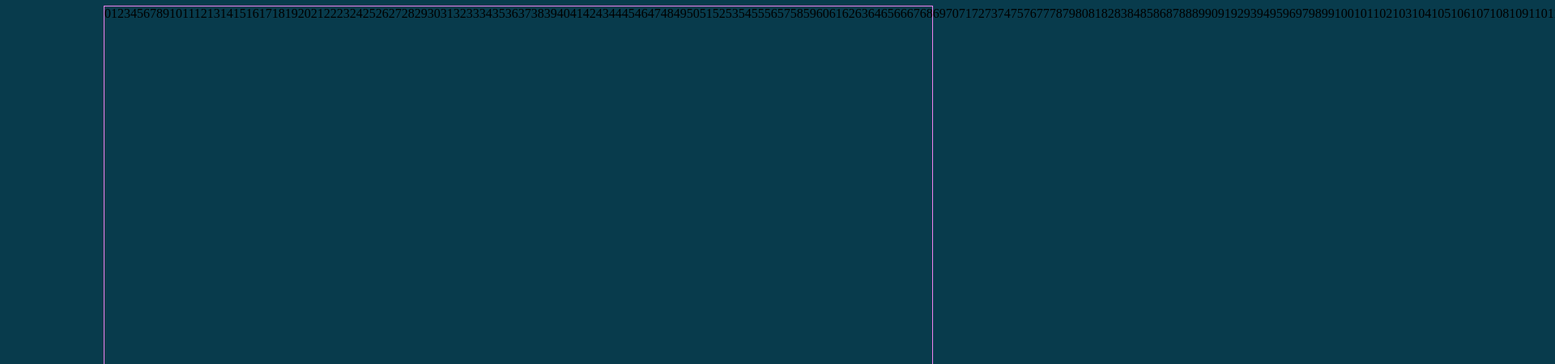
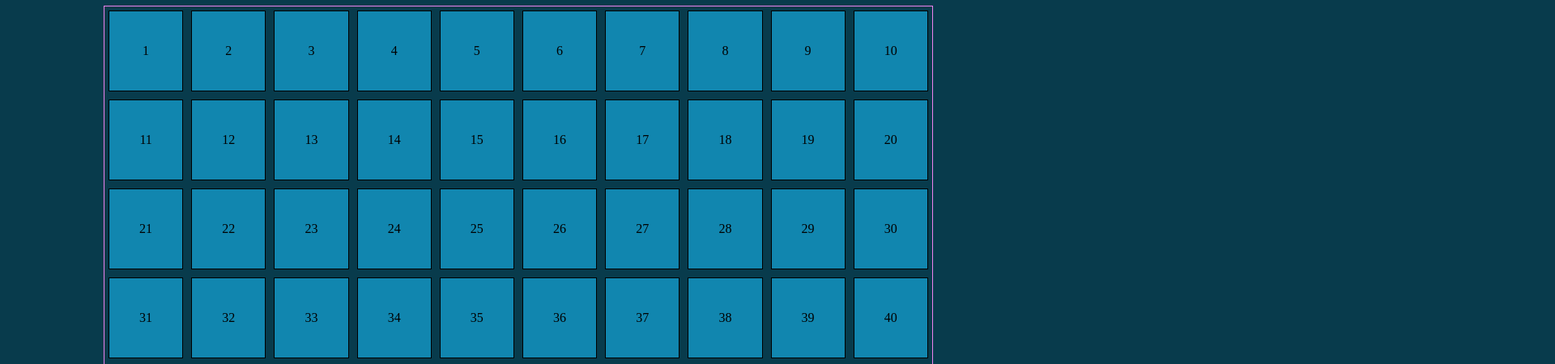
Before and after one commit to FRAALES/js-fizzbuzz, a plain HTML site: page index.html in a window 1280 px wide. Shown: the part 150-600 px from the top of the page at 81% size, 1920 px wide, since content can reach past the window. Drawn offline with Linux system fonts and the light colour scheme.

Commit message:
condizione aggiunta ma non risponde

```diff
--- a/css/style.css
+++ b/css/style.css
@@ -32,4 +32,18 @@ h1{
     margin: 10px auto;
     border: solid 1px violet;
     height: 5000px;
+    display: flex;
+    flex-wrap: wrap;
 }
+
+#main-container .square{
+    background-color: #1186af;
+    height: 100px;
+    width: calc(10% - 10px);
+    padding: 5px;
+    margin: 5px;
+    display: flex;
+    justify-content: center;
+    align-items: center;
+    border: solid 1px black;
+}
--- a/js/main.js
+++ b/js/main.js
@@ -7,14 +7,24 @@ console.log(contenitore);
 
 
 // cicliamo le operazioni di creazione e di output
-for(let i = 0; i <= 1000; i++) {
+for(let i = 1; i <= 1000; i++) {
 
     // creiamo nuovo elemento
     const quadrato = document.createElement('span');
+    // Voglio aggiungere una classe ad ogni span
+    quadrato.classList.add("square");
 
     // inseriamo il valore all'interno ell'elemento creato
     quadrato.append(i);
 
     // aggiungiamo al contenitore 'elemento creato
     contenitore.append(quadrato);
+
+
+
+    // aggiungiamo la condizione che se i è multiplo di 3, allora invece del numero vedrò scritto FIX
+        {
+            if (i / 3 === 3)
+            console.log("FIX");
+        }
 }
```
